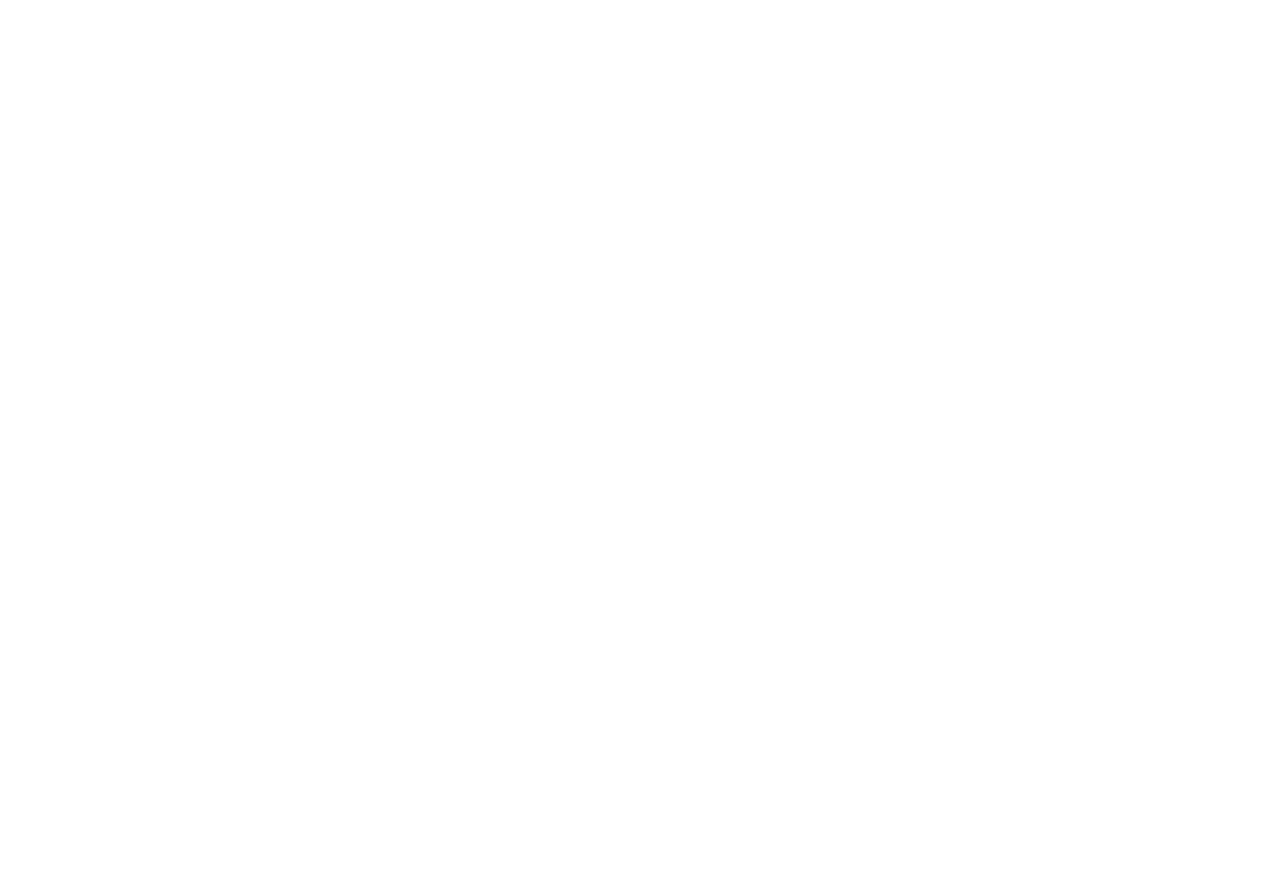
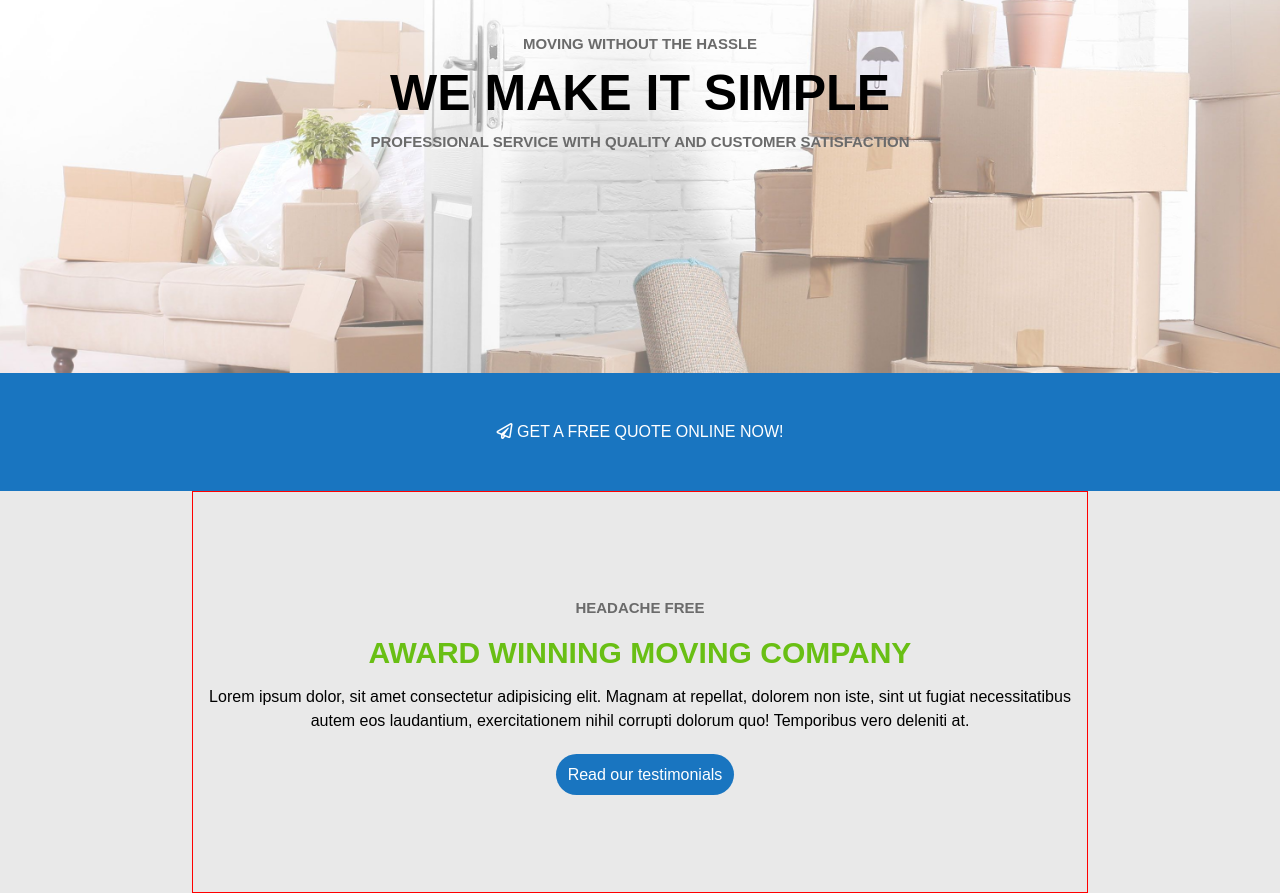
Before and after one commit to turchimatteo/proj-html-vuejs, a Vue app: page / in a window 1280 px wide. Shown: the part 320-1213 px from the top of the page. Before the commit the page ends 800 px from the top, so only its background shows below. Built offline with nearby package versions, Linux system fonts and the light colour scheme.

Commit message:
aggiunte prime tre sezioni del main

```diff
--- a/src/App.vue
+++ b/src/App.vue
@@ -1,16 +1,23 @@
 <template>
   <div id="app">
     <Header />
+    <Main />
+    <ServiceSolution />
   </div>
 </template>
 
 <script>
 import Header from "./components/Header.vue";
+import Main from "./components/Main.vue";
+import ServiceSolution from "./components/ServiceSolution.vue";
+
 
 export default {
   name: "App",
   components: {
     Header,
+    Main,
+    ServiceSolution,
   },
 };
 </script>
--- a/src/components/Header.vue
+++ b/src/components/Header.vue
@@ -50,6 +50,7 @@
 }
 .second-header {
     padding: 10px;
+
     .menu {
         display: flex;
         justify-content: space-between;
--- /dev/null
+++ b/src/components/Main.vue
@@ -0,0 +1,94 @@
+<template>
+    <main>
+        <section class="jumbotron">
+            <div>
+                <h4>Moving without the hassle</h4>
+                <h1>We Make it Simple</h1>
+                <h4>Professional service with quality and customer satisfaction</h4>
+            </div>
+        </section>
+        <section class="free-quote-online">
+            <div><i class="far fa-paper-plane"></i> Get a free quote online now!</div>
+        </section>
+        <section class="description">
+            <div class="container">
+                <div class="award-winning">
+                    <div>
+                        <h4>Headache free</h4>
+                        <h2>Award winning moving company</h2>
+                        <p>Lorem ipsum dolor, sit amet consectetur adipisicing elit. Magnam at repellat, dolorem non iste, sint ut fugiat necessitatibus autem eos laudantium, exercitationem nihil corrupti dolorum quo! Temporibus vero deleniti at.</p>
+                        <span>Read our testimonials</span>
+                    </div>
+               </div>
+            </div>
+        </section>
+    </main>
+</template>
+<style scoped lang="scss">
+@import '../style/general.scss';
+
+.jumbotron {
+    background-image: url("../assets/images/avada-movers-homeherobackground-final.jpg");
+    height: 70vh;
+    background-size: cover;
+    background-position: center;
+    text-align: center;
+    display: flex;
+    justify-content: center;
+    align-items: center;
+    line-height: 1.5;
+    text-transform: uppercase;
+    font-weight: bold;
+    h4 {
+        color: #6b6b6b;
+        font-size: 15px;
+    }
+    h1 {
+        font-size: 50px;
+    }
+}
+.free-quote-online {
+    background-color: #1975c0;
+    color: white;
+    display: flex;
+    justify-content: center;
+    align-items: center;
+    padding: 50px;
+    font-size: 16px;
+    text-transform: uppercase;
+}
+.description {
+    background-color: #e9e9e9;
+}
+.award-winning {
+    height: 50vh;
+    text-align: center;
+    display: flex;
+    justify-content: center;
+    align-items: center;
+    line-height: 1.5;
+    h4 {
+        color: #6b6b6b;
+        font-size: 15px;
+        text-transform: uppercase;
+        margin-bottom: 10px;
+    }
+    h2 {
+        color: #69bf14;
+        text-transform: uppercase;
+        margin-bottom: 10px;
+        font-size: 30px;
+    }
+    p {
+        margin-bottom: 30px;
+    }
+    span {
+        background-color: #1975c0;
+        color: white;
+        padding: 12px;
+        border-radius: 100px;
+        margin-left: 10px;
+        cursor: pointer;
+    }
+}
+</style>
--- /dev/null
+++ b/src/components/ServiceSolution.vue
@@ -0,0 +1,6 @@
+<template>
+
+</template>
+<style scoped lang="scss">
+
+</style>
```
